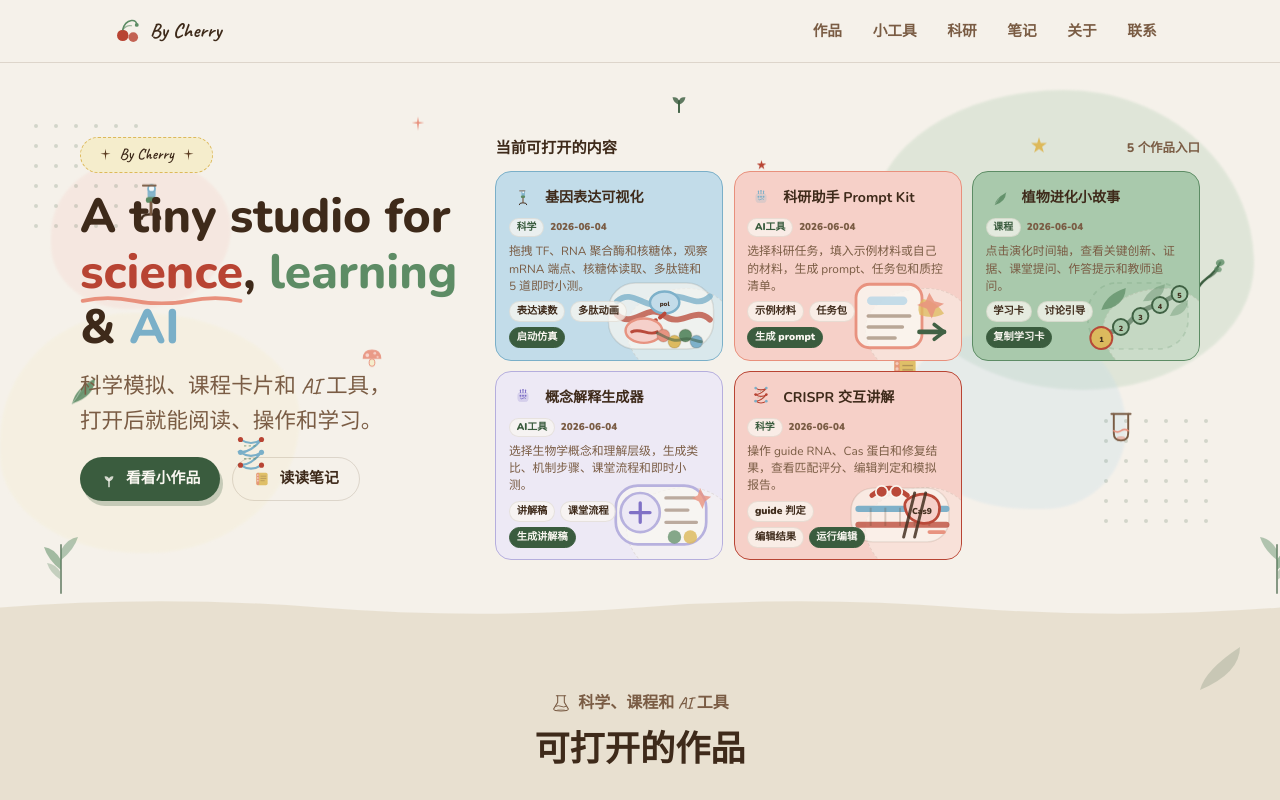
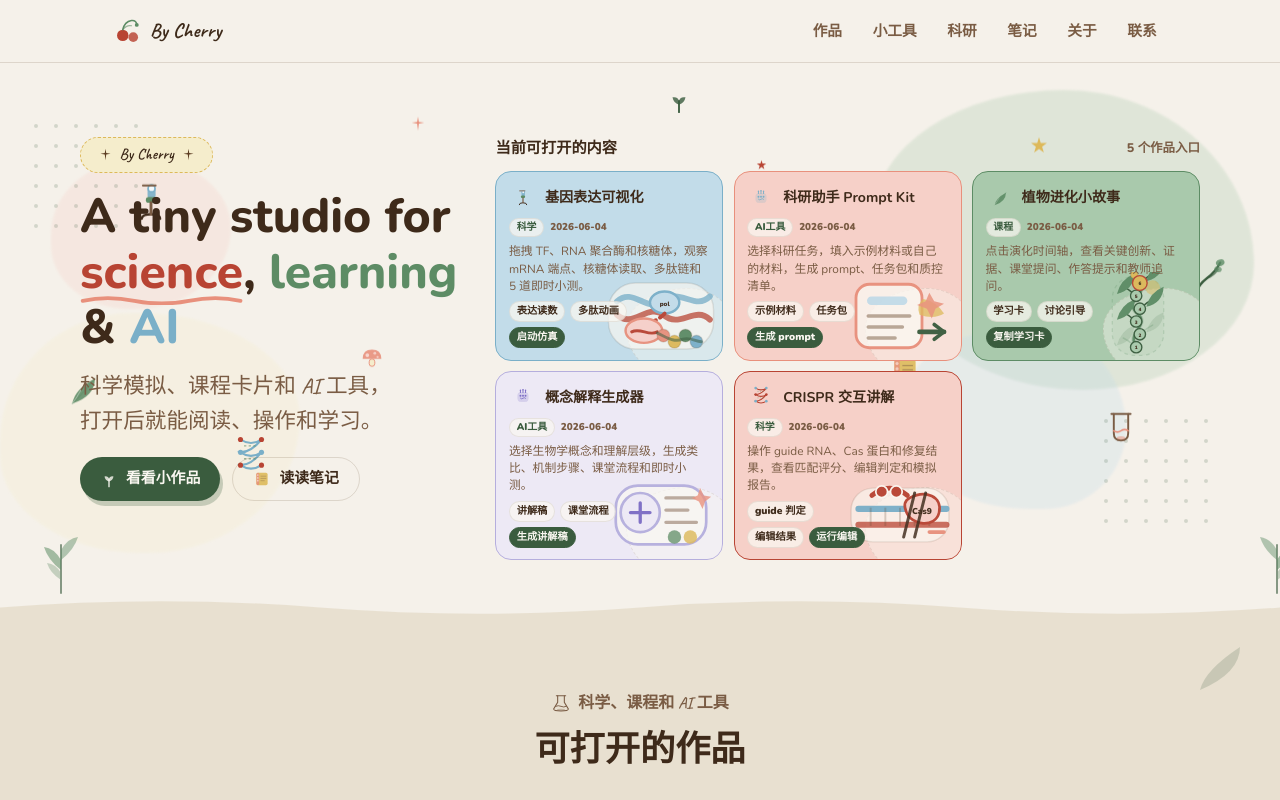
Before and after one commit to liruirui321/Bycherry, a React (Vite) app: page / in a window 1280 px wide. Built offline with nearby package versions, Linux system fonts and the light colour scheme.

Commit message:
Refine biology illustrations

```diff
--- a/src/app/components/GeneExpressionTool.tsx
+++ b/src/app/components/GeneExpressionTool.tsx
@@ -222,9 +222,27 @@ function pointOnPolyline(points: Point[], progress: number) {
   return points[points.length - 1];
 }
 
-function partialPolylinePath(points: Point[], progress: number) {
+function smoothPath(points: Point[]) {
+  if (points.length === 0) return "";
+  if (points.length === 1) return `M${points[0].x} ${points[0].y}`;
+  if (points.length === 2) return `M${points[0].x} ${points[0].y} L${points[1].x} ${points[1].y}`;
+
+  const path = [`M${points[0].x} ${points[0].y}`];
+  for (let index = 1; index < points.length - 1; index += 1) {
+    const current = points[index];
+    const next = points[index + 1];
+    const midpoint = { x: (current.x + next.x) / 2, y: (current.y + next.y) / 2 };
+    path.push(`Q${current.x} ${current.y} ${midpoint.x} ${midpoint.y}`);
+  }
+
+  const last = points[points.length - 1];
+  path.push(`L${last.x} ${last.y}`);
+  return path.join(" ");
+}
+
+function partialPolylinePoints(points: Point[], progress: number) {
   const boundedProgress = clamp01(progress);
-  if (boundedProgress <= 0) return `M${points[0].x} ${points[0].y}`;
+  if (boundedProgress <= 0) return [points[0]];
 
   const lengths = points.slice(1).map((point, index) => {
     const previous = points[index];
@@ -232,22 +250,26 @@ function partialPolylinePath(points: Point[], progress: number) {
   });
   const totalLength = lengths.reduce((sum, length) => sum + length, 0);
   let remaining = totalLength * boundedProgress;
-  const path = [`M${points[0].x} ${points[0].y}`];
+  const partialPoints = [points[0]];
 
   for (let index = 0; index < lengths.length; index += 1) {
     const previous = points[index];
     const next = points[index + 1];
     if (remaining >= lengths[index]) {
-      path.push(`L${next.x} ${next.y}`);
+      partialPoints.push(next);
       remaining -= lengths[index];
     } else {
       const localProgress = lengths[index] === 0 ? 0 : remaining / lengths[index];
-      path.push(`L${lerp(previous.x, next.x, localProgress)} ${lerp(previous.y, next.y, localProgress)}`);
+      partialPoints.push({ x: lerp(previous.x, next.x, localProgress), y: lerp(previous.y, next.y, localProgress) });
       break;
     }
   }
 
-  return path.join(" ");
+  return partialPoints;
+}
+
+function partialPolylinePath(points: Point[], progress: number) {
+  return smoothPath(partialPolylinePoints(points, progress));
 }
 
 function fullPolylinePath(points: Point[]) {
@@ -256,12 +278,13 @@ function fullPolylinePath(points: Point[]) {
 
 function buildNascentMrnaPath(polymerasePoint: Point, progress: number, offset: Point = { x: 0, y: 0 }) {
   const exit = { x: polymerasePoint.x + 10 + offset.x, y: polymerasePoint.y + 31 + offset.y };
-  const tailLength = 18 + clamp01(progress) * 220;
+  const tailLength = 24 + clamp01(progress) * 235;
 
   return [
-    { x: exit.x - tailLength, y: exit.y + 82 },
-    { x: exit.x - tailLength * 0.7, y: exit.y + 54 },
-    { x: exit.x - tailLength * 0.35, y: exit.y + 72 },
+    { x: exit.x - tailLength, y: exit.y + 94 },
+    { x: exit.x - tailLength * 0.78, y: exit.y + 48 },
+    { x: exit.x - tailLength * 0.52, y: exit.y + 100 },
+    { x: exit.x - tailLength * 0.24, y: exit.y + 54 },
     exit,
   ];
 }
@@ -375,7 +398,6 @@ function LiveExpressionProcess({
             <circle cx={-22} cy={-7} r={9} fill="rgba(250,247,241,0.58)" />
             <circle cx={18} cy={9} r={7} fill="rgba(250,247,241,0.58)" />
             <rect x={-42} y={7} width={84} height={20} rx={9} fill="rgba(250,247,241,0.92)" stroke="rgba(94,68,42,0.16)" strokeWidth={1.4} />
-            <path d="M-51 17 C-28 11 -14 24 0 17 S28 11 51 17" fill="none" stroke="var(--cherry-red)" strokeWidth={4.4} strokeLinecap="round" markerEnd="url(#mrnaArrow)" />
             <circle cx={-13} cy={-3} r={8} fill="rgba(250,247,241,0.72)" stroke="rgba(94,68,42,0.14)" strokeWidth={1.2} />
             <circle cx={13} cy={-3} r={8} fill="rgba(250,247,241,0.72)" stroke="rgba(94,68,42,0.14)" strokeWidth={1.2} />
             <path d="M10 -2 C21 2 27 10 35 17" fill="none" stroke="var(--cherry-warm-brown)" strokeWidth={3.2} strokeLinecap="round" opacity={0.28} />
@@ -392,19 +414,12 @@ function LiveExpressionProcess({
             <path d="M15 -5 C23 -8 28 -12 36 -16" fill="none" stroke="var(--cherry-forest)" strokeWidth={2.8} strokeLinecap="round" strokeDasharray="3 4" opacity={0.7}>
               {prefersReducedMotion ? null : <animate attributeName="stroke-dashoffset" values="8;0" dur="0.8s" repeatCount="indefinite" />}
             </path>
-            <text x={-39} y={28} fill="var(--cherry-red)" fontSize={7} fontWeight={900}>
-              5'
-            </text>
-            <text x={34} y={28} fill="var(--cherry-red)" fontSize={7} fontWeight={900}>
-              3'
-            </text>
             <text x={-13} y={0} textAnchor="middle" fill="var(--cherry-warm-mid)" fontSize={7} fontWeight={900}>
               P
             </text>
             <text x={13} y={0} textAnchor="middle" fill="var(--cherry-warm-mid)" fontSize={7} fontWeight={900}>
               A
             </text>
-            <circle cx={35} cy={17} r={7} fill="var(--cherry-red)" stroke="#FAF7F1" strokeWidth={2} opacity={0.9} />
             <text y={-14} textAnchor="middle" dominantBaseline="middle" fill="var(--cherry-warm-brown)" fontSize={13} fontWeight={900}>
               核糖体
             </text>
--- a/src/app/components/WorkPreviewIllustration.tsx
+++ b/src/app/components/WorkPreviewIllustration.tsx
@@ -20,18 +20,25 @@ export function WorkPreviewIllustration({ slug, color, width = 96, height = 72 }
 
   if (slug === "plant-evolution-stories") {
     return (
-      <svg width={width} height={height} viewBox="0 0 96 72" fill="none" aria-hidden="true">
-        <rect x="7" y="9" width="82" height="54" rx="24" fill="rgba(169,201,172,0.18)" stroke="rgba(93,140,101,0.22)" strokeWidth="1.4" strokeDasharray="4 4" />
-        <path d="M13 56 C24 46 33 51 43 39 C53 27 64 30 84 15" stroke="var(--cherry-forest)" strokeWidth="4" strokeLinecap="round" opacity="0.58" />
-        {[18, 34, 50, 66, 82].map((x, index) => (
-          <g key={x} transform={`translate(${x} ${54 - index * 9})`}>
-            <circle r={index === 0 ? 9 : 6.5} fill={index === 0 ? "var(--cherry-yellow)" : "var(--cherry-sage-light)"} stroke={index === 0 ? "var(--cherry-red)" : "var(--cherry-forest)"} strokeWidth="1.6" />
-            <text y="3" textAnchor="middle" fontSize="6" fontWeight="900" fill="var(--cherry-warm-brown)">{index + 1}</text>
+      <svg width={width} height={height} viewBox="0 0 72 96" fill="none" aria-hidden="true">
+        <rect x="8" y="5" width="56" height="86" rx="24" fill="rgba(169,201,172,0.18)" stroke="rgba(93,140,101,0.22)" strokeWidth="1.4" strokeDasharray="4 4" />
+        <circle cx="52" cy="17" r="8" fill="var(--cherry-yellow)" opacity="0.5" />
+        <path d="M36 82 C20 68 51 58 35 45 C19 31 50 23 36 11" stroke="var(--cherry-forest)" strokeWidth="5" strokeLinecap="round" opacity="0.16" />
+        <path d="M36 82 C20 68 51 58 35 45 C19 31 50 23 36 11" stroke="var(--cherry-sage)" strokeWidth="2.8" strokeLinecap="round" />
+        {[82, 68, 54, 40, 26, 12].map((y, index) => {
+          const active = index >= 2;
+          const side = index % 2 === 0 ? -14 : 14;
+          return (
+            <g key={y} transform={`translate(${index % 2 === 0 ? 34 : 38} ${y})`}>
+              <path d={`M0 0 C${side * 0.35} -4 ${side * 0.55} -7 ${side} -10`} stroke={active ? "var(--cherry-forest)" : "rgba(93,140,101,0.28)"} strokeWidth="1.7" strokeLinecap="round" />
+              <path d={`M${side - 7} -2 Q${side - 3} -18 ${side + 12} -24 Q${side + 11} -6 ${side - 7} -2Z`} fill={active ? "var(--cherry-sage)" : "rgba(93,140,101,0.2)"} />
+              {index >= 4 ? <circle cx={side + 12} cy="-23" r="4" fill={index === 5 ? "var(--cherry-peach)" : "var(--cherry-yellow)"} stroke="rgba(94,68,42,0.16)" /> : null}
+              <circle r={index === 5 ? 8 : 6.2} fill={index === 5 ? "var(--cherry-yellow)" : "var(--cherry-sage-light)"} stroke={index === 5 ? "var(--cherry-red)" : "var(--cherry-forest)"} strokeWidth="1.5" />
+              <text y="2.5" textAnchor="middle" fontSize="5.2" fontWeight="900" fill="var(--cherry-warm-brown)">{index + 1}</text>
+              {index === 5 ? <path d="M-5 -16 C-9 -22 -4 -28 0 -20 C4 -28 9 -22 5 -16" fill="var(--cherry-peach)" opacity="0.9" /> : null}
           </g>
-        ))}
-        <path d="M18 31 Q22 18 38 13 Q37 29 18 31Z" fill="var(--cherry-sage)" opacity="0.76" />
-        <path d="M52 24 Q57 13 70 10 Q69 24 52 24Z" fill="var(--cherry-sage)" opacity="0.45" />
-        <path d="M74 36 Q78 26 89 23 Q88 36 74 36Z" fill="var(--cherry-sage)" opacity="0.38" />
+          );
+        })}
       </svg>
     );
   }
```
Also changed, not shown: src/app/components/WorkDetailPage.tsx (+35 -25 lines).
